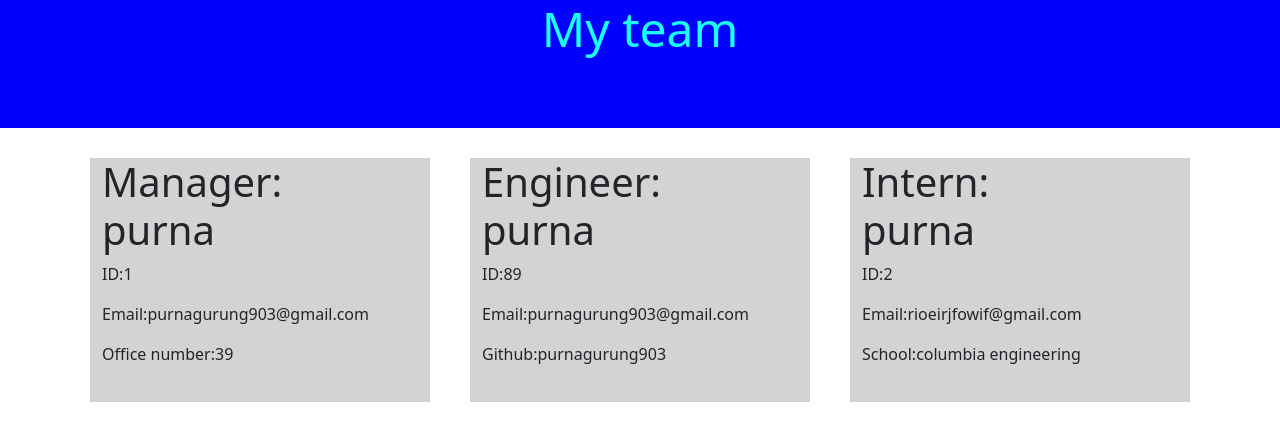
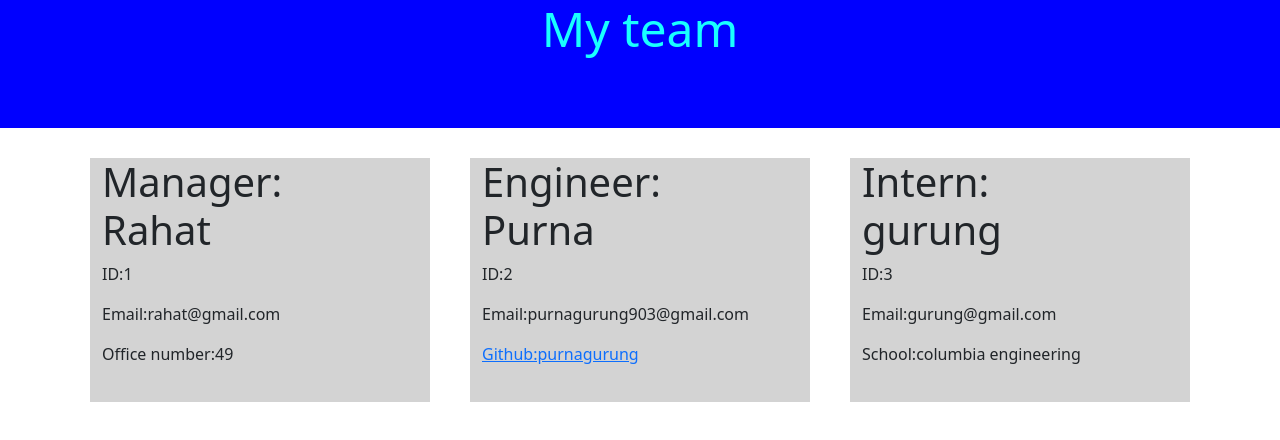
Before and after one commit to purnagurung903/TeamProfileGenerator, a website: page index.html in a window 1280 px wide. Drawn offline with nearby package versions, Linux system fonts and the light colour scheme.

```diff
--- a/index.html
+++ b/index.html
@@ -25,25 +25,25 @@
   <div class="container">
   <div class="row align-items-start">
     <div class="col" style="width: 18rem;  margin: 20px; padding-bottom: 20px; background-color: lightgray;">
-    <h1 class="name"> Manager:<br>purna </h1>
+    <h1 class="name"> Manager:<br>Rahat </h1>
     <p class="idnum"> ID:1 </p>
 
-    <p class="Email"> Email:purnagurung903@gmail.com</p>
-    <p class="num"> Office number:39</p>
+    <p class="Email"> Email:rahat@gmail.com</p>
+    <p class="num"> Office number:49</p>
     </div>
 
     <div class="col" style="width: 18rem;  margin: 20px; padding-bottom: 20px; background-color: lightgray;">
-    <h1 class="name"> Engineer:<br>purna </h1>
-    <p class="idnum"> ID:89 </p>
+    <h1 class="name"> Engineer:<br>Purna </h1>
+    <p class="idnum"> ID:2 </p>
 
-    <p class="Email"> Email:purnagurung903@gmail.com</p>
-    <p class="num"> Github:purnagurung903</p>
+    <p class="Email">Email:purnagurung903@gmail.com</p>
+    <p class="num"><a href="https://github.com/purnagurung903" target="_blank"> Github:purnagurung</a></p>
     </div>
     <div class="col" style="width: 18rem;  margin: 20px; padding-bottom: 20px; background-color: lightgray;">
-    <h1 class="name"> Intern:<br>purna </h1>
-    <p class="idnum"> ID:2 </p>
+    <h1 class="name"> Intern:<br>gurung </h1>
+    <p class="idnum"> ID:3 </p>
 
-    <p class="Email"> Email:rioeirjfowif@gmail.com</p>
+    <p class="Email">Email:gurung@gmail.com</p>
     <p class="num"> School:columbia engineering</p>
     </div>
 
```
Also changed, not shown: index.js (+4 -4 lines), README.md.
